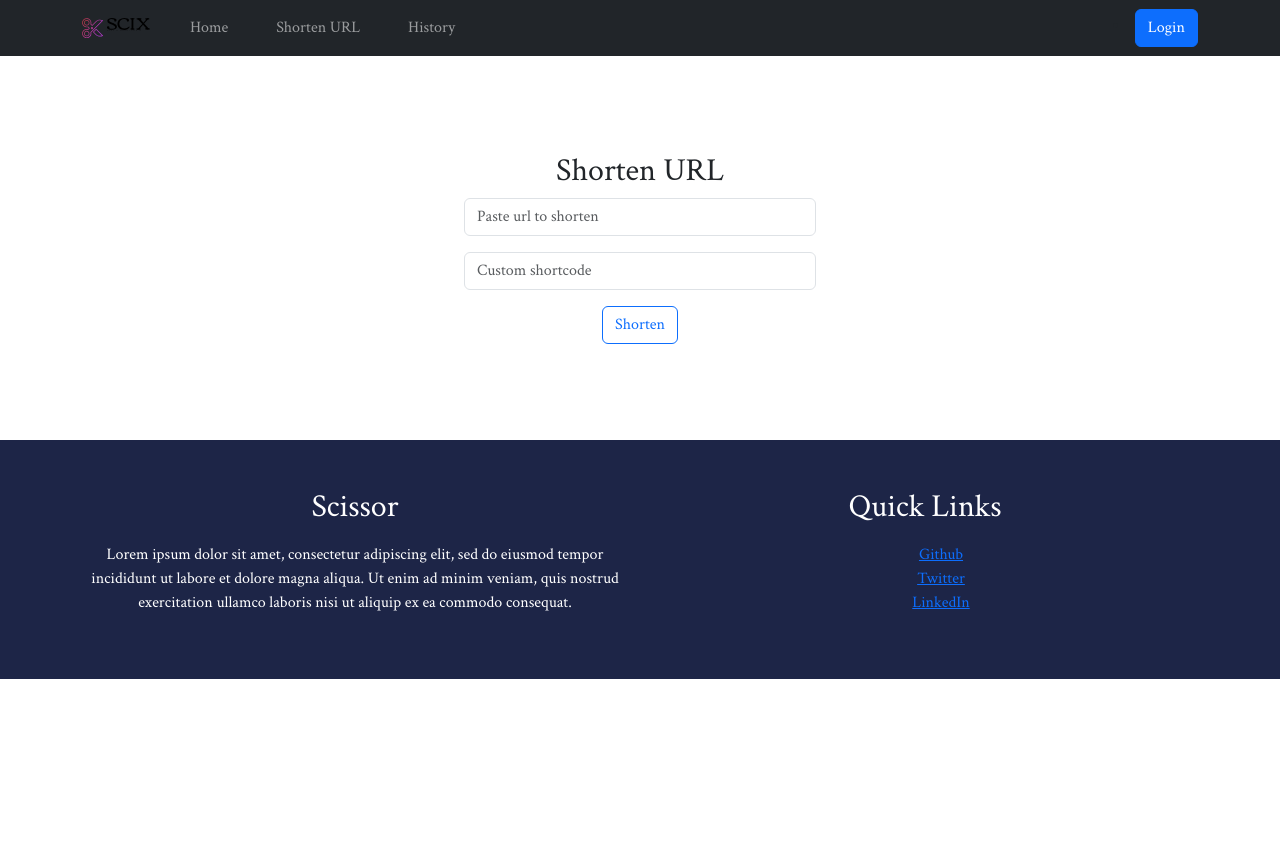
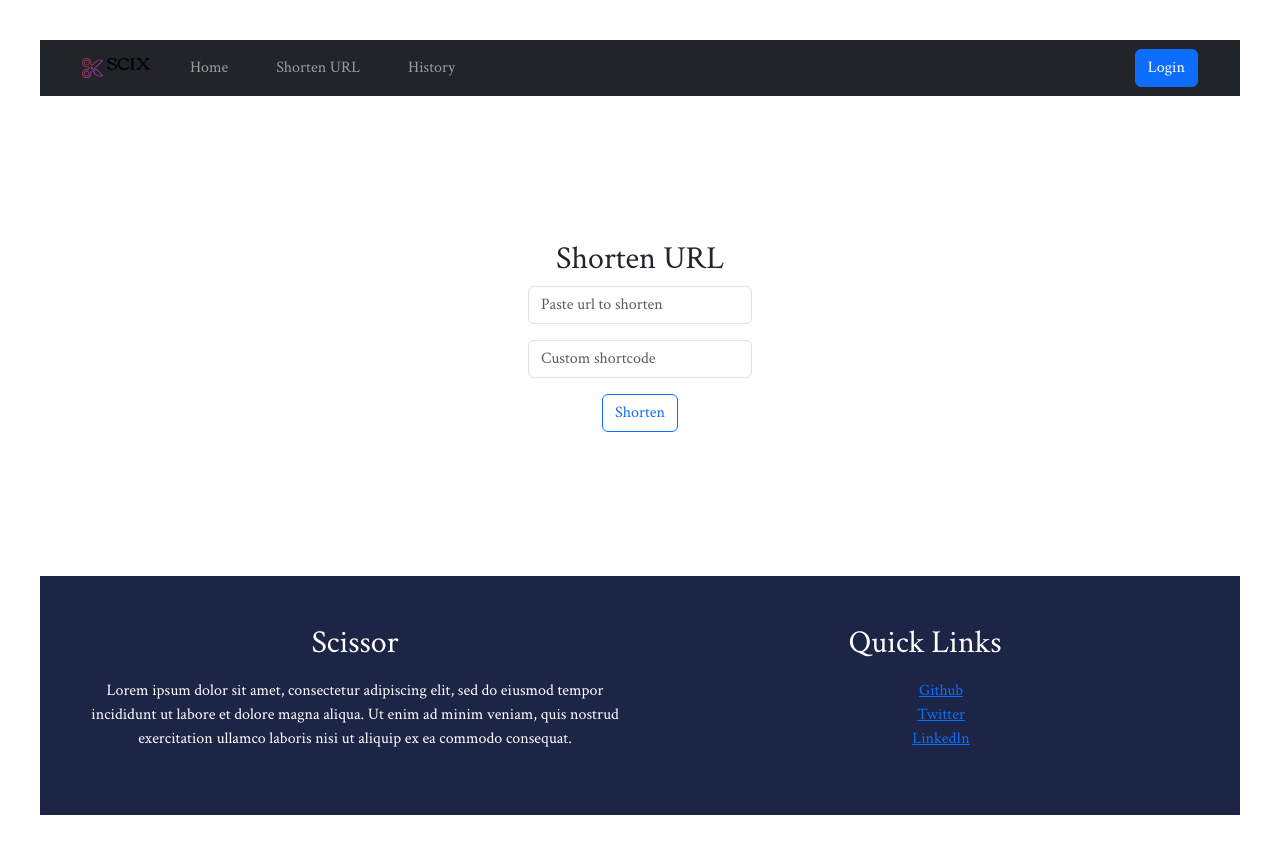
Before and after one commit to spartan124/scissors_api, a React (Create React App) app in the folder scissors-frontend/: page /shorten in a window 1280 px wide. Before the commit the page ends 800 px from the top, so only its background shows below. Built offline with nearby package versions, Linux system fonts and the light colour scheme.

Commit message:
solving form issues

```diff
--- a/scissors-frontend/src/App.css
+++ b/scissors-frontend/src/App.css
@@ -2,8 +2,8 @@
 
 body{
   display: flexbox;
-  padding: 0;
-  margin: 0;
+  padding: 1rem;
+  margin: 1.5rem;
   box-sizing: border-box;
   overflow-x: hidden;
   font-family: 'Crimson Text', serif;
@@ -11,10 +11,15 @@
 
 }
 .form-width-x{
-  display: flex;
-  width: 100%;
-  align-items: center;
-  justify-content: center;
+
+  width: auto;
+  background-color: #fff;
+  height: auto;
+  padding: 3rem;
+  border-top-right-radius: 15px;
+  border-bottom-right-radius: 15px;
+  border-color: aquamarine;
+
 }
 
 /*
@@ -63,7 +68,7 @@
 
  form{
 
-  width: 35%;
+  width: auto;
   background-color: #fff;
   height: auto;
   padding: 3rem;
```
